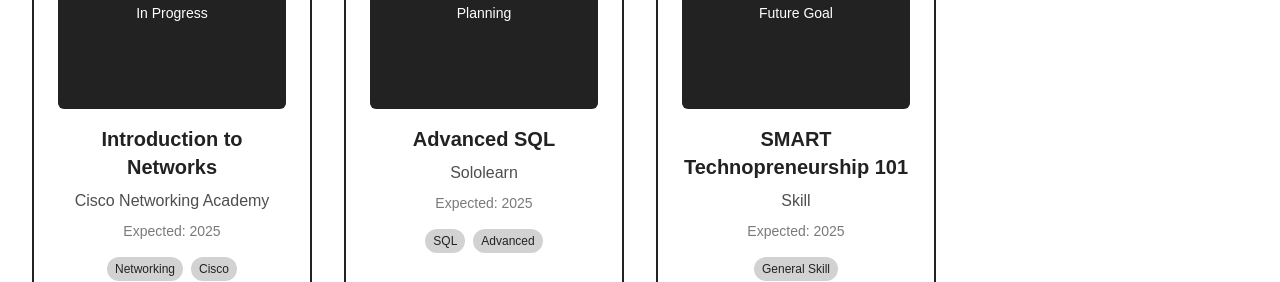
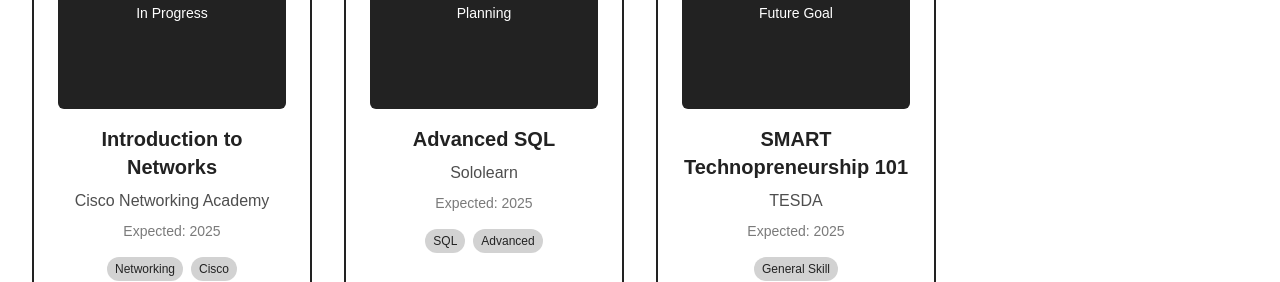
Before and after one commit to ddmlupase/danieldavid, a Next.js app: page /certifications in a window 1280 px wide. Shown: the part 1713-1995 px from the top of the page. Built offline with nearby package versions, Linux system fonts and the light colour scheme; a web font is replaced by a local one.

Commit message:
feat: edited the obtained certification status

```diff
--- a/src/app/certifications/page.tsx
+++ b/src/app/certifications/page.tsx
@@ -218,7 +218,7 @@
               SMART Technopreneurship 101
             </h3>
             <p className="text-[#222222]/80 text-sm sm:text-base font-light text-center mb-2">
-              Skill
+              TESDA
             </p>
             <p className="text-[#222222]/60 text-xs sm:text-sm text-center">
               Expected: 2025
```
